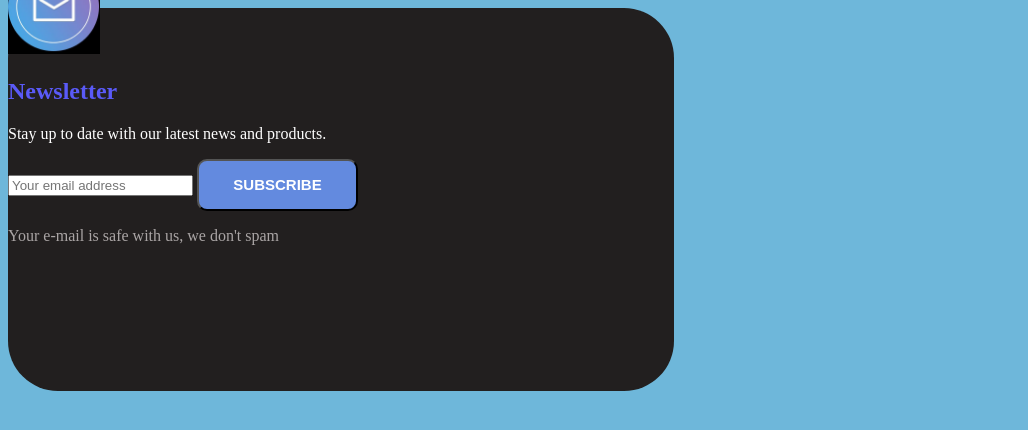
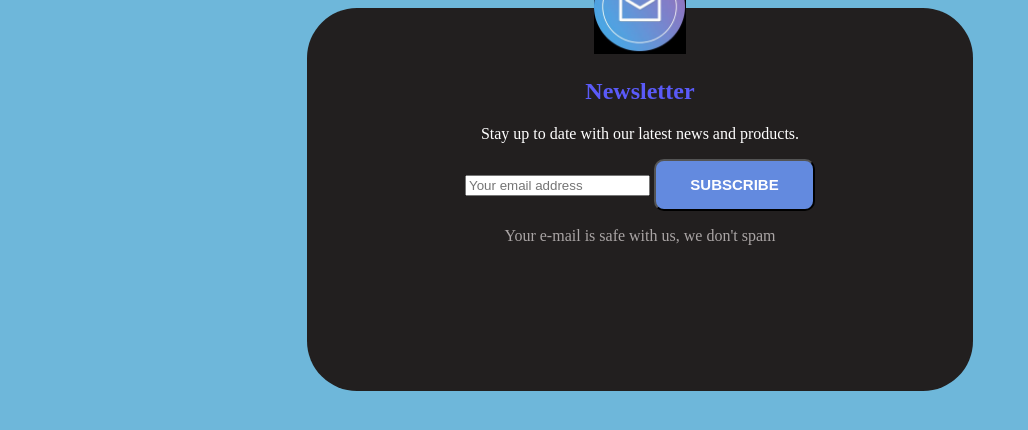
Before and after one commit to Katiasun/Lesson7_practice, a plain HTML site: page index.html in a window 1280 px wide. Shown: the whole page, without its empty margins (0-1028 px from the left). Drawn offline with Linux system fonts and the light colour scheme.

Commit message:
box-sizing

```diff
--- a/css/style.css
+++ b/css/style.css
@@ -1,9 +1,12 @@
-@font-face {
+* {
+  box-sizing: border-box;
 }
 body {
   background-color: rgb(110, 183, 218);
 }
 article {
+  margin: 0 auto;
+  text-align: center;
   background-color: rgb(34, 31, 31);
   border-radius: 50px;
   height: 383px;
```
